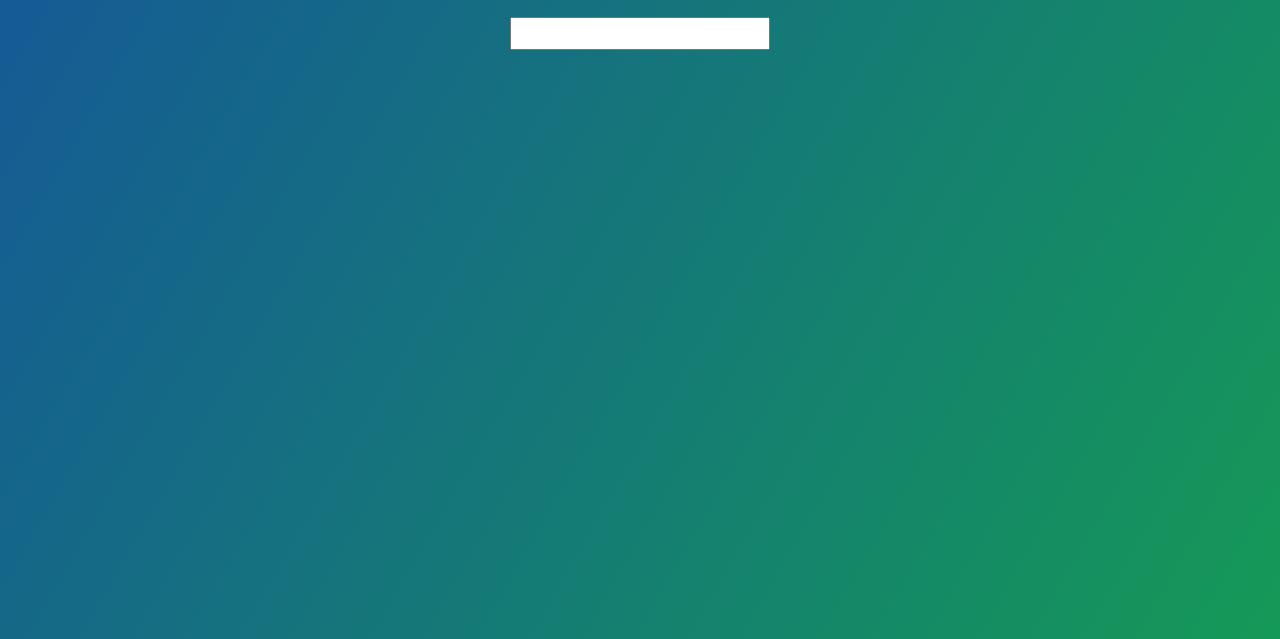
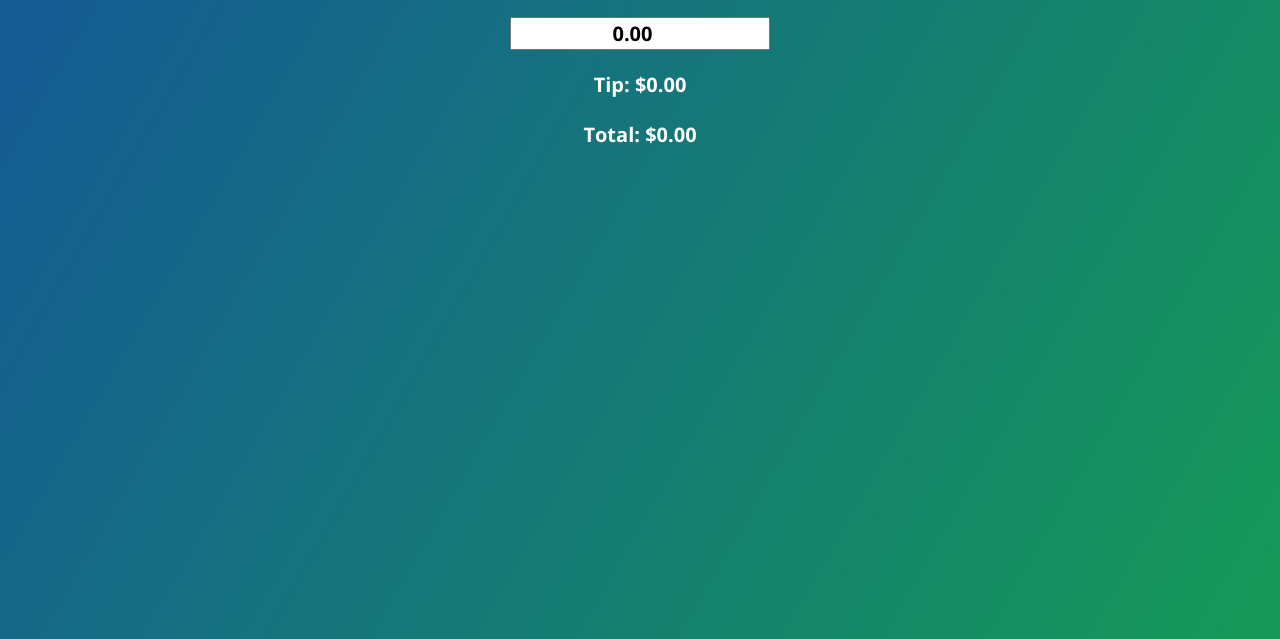
Before and after one commit to jason51122/TipCalculator, a plain HTML site: page index.html in a window 1280 px wide. Shown: the part 161-800 px from the top of the page. Drawn offline with nearby package versions, Linux system fonts and the light colour scheme.

Commit message:
Update index.html

```diff
--- a/index.html
+++ b/index.html
@@ -13,9 +13,9 @@
     <section class="page-header">
       <h1 class="project-name">Tip Calculator</h1>
       <p></p>
-      <input type="number" id="amount"/>
-      <p id="tip" class="result"></p>
-      <p id="total" class="result"></p>
+      <input type="number" id="amount" value="0.00"/>
+      <p id="tip" class="result">Tip: $0.00</p>
+      <p id="total" class="result">Total: $0.00</p>
     </section>
   </body>
 </html>
```
